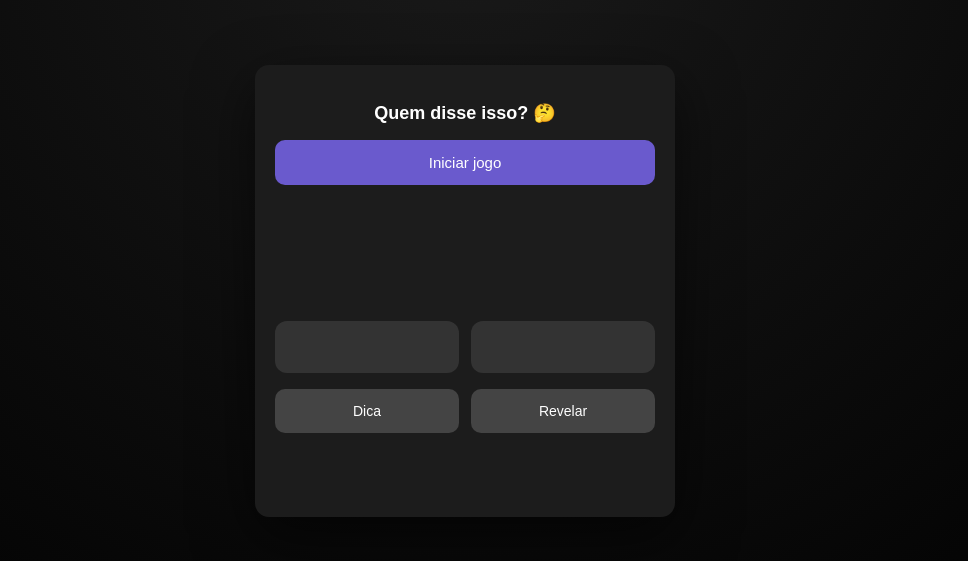
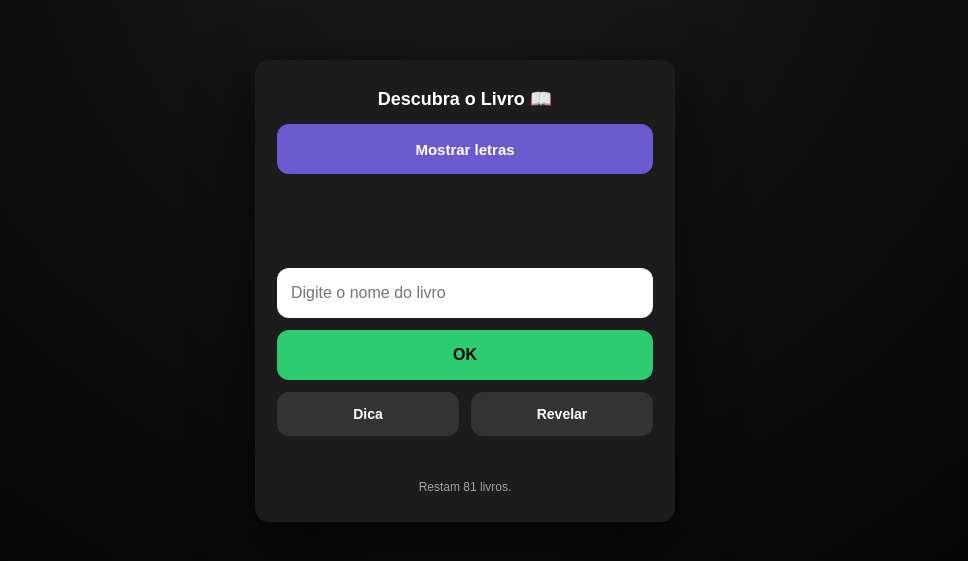
Before and after one commit to jordannnascimento/jogo_escrituras, a plain HTML site: page index.html in a window 1280 px wide. Shown: the part 109-670 px from the top of the page, without its empty margins (175-1143 px from the left). Drawn offline with Linux system fonts and the light colour scheme.

Commit message:
Update index.html

```diff
--- a/index.html
+++ b/index.html
@@ -2,13 +2,11 @@
 <html lang="pt-BR">
 <head>
   <meta charset="UTF-8" />
-  <title>Escritura ou Música?</title>
   <meta name="viewport" content="width=device-width, initial-scale=1.0" />
+  <title>Jogo dos Livros – Bíblia & Livro de Mórmon</title>
 
   <style>
-    * {
-      box-sizing: border-box;
-    }
+    * { box-sizing: border-box; }
 
     body {
       margin: 0;
@@ -23,10 +21,10 @@
     }
 
     .game {
-      background: #1c1c1c;
       width: 100%;
       max-width: 420px;
-      padding: 24px 20px;
+      background: #1c1c1c;
+      padding: 22px 18px;
       border-radius: 14px;
       text-align: center;
       box-shadow: 0 20px 60px rgba(0,0,0,0.6);
@@ -34,88 +32,101 @@
 
     h1 {
       font-size: 18px;
-      margin-bottom: 16px;
+      margin: 0 0 14px 0;
+      font-weight: 700;
     }
 
-    .btn-start {
+    .btn-show {
       width: 100%;
-      padding: 14px;
+      height: 50px;
+      border: none;
+      border-radius: 12px;
+      cursor: pointer;
       background: #6a5acd;
       color: #fff;
-      border: none;
-      border-radius: 10px;
-      cursor: pointer;
       font-size: 15px;
-      margin-bottom: 20px;
+      font-weight: 700;
+      margin-bottom: 18px;
     }
 
-    .phrase {
-      min-height: 96px;
-      font-size: 18px;
-      line-height: 1.5;
-      margin-bottom: 20px;
-      font-style: italic;
-      padding: 0 4px;
+    .letters {
+      font-size: 24px;
+      letter-spacing: 6px;
+      margin: 0 0 10px 0;
+      min-height: 34px;
+      word-break: break-word;
     }
 
-    .choices {
+    .hint {
+      font-size: 13px;
+      opacity: 0.75;
+      min-height: 18px;
+      margin-bottom: 14px;
+    }
+
+    .answer-group {
       display: flex;
       flex-direction: column;
       gap: 12px;
-      margin-bottom: 16px;
+      margin-bottom: 12px;
     }
 
-    .choices button {
+    .answer-group input,
+    .answer-group button {
       width: 100%;
-      height: 56px;
+      height: 50px;
+      border-radius: 12px;
       border: none;
-      border-radius: 12px;
-      background: #333;
-      color: #fff;
-      font-size: 15px;
-      font-weight: bold;
+      font-size: 16px;
+    }
+
+    .answer-group input {
+      padding: 0 14px;
+      outline: none;
+    }
+
+    .answer-group button {
+      background: #2ecc71;
+      color: #000;
+      font-weight: 800;
       cursor: pointer;
     }
 
     .helpers {
-      display: flex;
+      display: grid;
+      grid-template-columns: 1fr 1fr;
       gap: 12px;
       margin-bottom: 12px;
     }
 
     .helpers button {
-      flex: 1;
       height: 44px;
-      border-radius: 10px;
+      border-radius: 12px;
       border: none;
-      background: #444;
+      cursor: pointer;
+      background: #333;
       color: #fff;
-      cursor: pointer;
       font-size: 14px;
-    }
-
-    .hint {
-      font-size: 13px;
-      opacity: 0.7;
-      min-height: 18px;
-      margin-bottom: 8px;
+      font-weight: 700;
     }
 
     .feedback {
       min-height: 22px;
-      font-weight: bold;
+      font-weight: 800;
       font-size: 15px;
+      margin-top: 6px;
     }
 
-    /* 💻 Ajustes para telas maiores */
+    .meta {
+      margin-top: 10px;
+      font-size: 12px;
+      opacity: 0.6;
+      min-height: 14px;
+    }
+
     @media (min-width: 600px) {
-      .choices {
-        flex-direction: row;
-      }
-
-      .choices button {
-        height: 52px;
-      }
+      .game { padding: 28px 22px; }
+      .letters { font-size: 26px; }
     }
   </style>
 </head>
@@ -123,104 +134,153 @@
 <body>
 
   <div class="game">
-    <h1>Quem disse isso? 🤔</h1>
+    <h1>Descubra o Livro 📖</h1>
 
-    <button class="btn-start" onclick="iniciarJogo()">Iniciar jogo</button>
+    <button class="btn-show" onclick="mostrarLetras()">Mostrar letras</button>
 
-    <div class="phrase" id="phrase"></div>
+    <div class="letters" id="letters"></div>
+    <div class="hint" id="hint"></div>
 
-    <div class="choices">
-      <button id="btnA" onclick="responder('A')"></button>
-      <button id="btnB" onclick="responder('B')"></button>
+    <div class="answer-group">
+      <input
+        type="text"
+        id="answer"
+        placeholder="Digite o nome do livro"
+        autocomplete="off"
+        autocapitalize="words"
+        enterkeyhint="done"
+      />
+      <button onclick="verificarResposta()">OK</button>
     </div>
 
     <div class="helpers">
       <button onclick="mostrarDica()">Dica</button>
-      <button onclick="revelar()">Revelar</button>
+      <button onclick="revelarLivro()">Revelar</button>
     </div>
 
-    <div class="hint" id="hint"></div>
     <div class="feedback" id="feedback"></div>
+    <div class="meta" id="meta"></div>
   </div>
 
   <script>
-    const frases = [
-      {
-        texto: "A voz do que clama no deserto: preparai o caminho do Senhor.",
-        correta: "A",
-        A: "João Batista",
-        B: "U2",
-        dica: "Mensagem de preparação espiritual"
-      },
-      {
-        texto: "Tudo o que tenho, tudo o que sou, coloco aos teus pés.",
-        correta: "B",
-        A: "Apóstolo Paulo",
-        B: "Hillsong Worship",
-        dica: "Entrega e adoração"
-      },
-      {
-        texto: "O Senhor é minha luz e minha salvação; a quem temerei?",
-        correta: "A",
-        A: "Davi",
-        B: "Coldplay",
-        dica: "Confiança e proteção"
-      },
-      {
-        texto: "Mesmo quando eu não sinto, Ele está trabalhando.",
-        correta: "B",
-        A: "Isaías",
-        B: "Elevation Worship",
-        dica: "Mensagem moderna de fé"
-      },
-      {
-        texto: "Onde está o teu tesouro, aí estará também o teu coração.",
-        correta: "A",
-        A: "Jesus Cristo",
-        B: "Bob Dylan",
-        dica: "Prioridades"
-      },
-      {
-        texto: "No silêncio, eu encontro a verdade que me sustenta.",
-        correta: "B",
-        A: "Salomão",
-        B: "Leonardo Gonçalves",
-        dica: "Reflexão contemporânea"
-      }
+    const livros = [
+      // Bíblia (PT-BR)
+      "Gênesis","Êxodo","Levítico","Números","Deuteronômio",
+      "Josué","Juízes","Rute","1 Samuel","2 Samuel",
+      "1 Reis","2 Reis","1 Crônicas","2 Crônicas",
+      "Esdras","Neemias","Ester","Jó","Salmos","Provérbios",
+      "Eclesiastes","Cantares","Isaías","Jeremias","Lamentações",
+      "Ezequiel","Daniel","Oseias","Joel","Amós","Obadias",
+      "Jonas","Miquéias","Naum","Habacuque","Sofonias",
+      "Ageu","Zacarias","Malaquias",
+      "Mateus","Marcos","Lucas","João","Atos",
+      "Romanos","1 Coríntios","2 Coríntios","Gálatas",
+      "Efésios","Filipenses","Colossenses",
+      "1 Tessalonicenses","2 Tessalonicenses",
+      "1 Timóteo","2 Timóteo","Tito","Filemom",
+      "Hebreus","Tiago","1 Pedro","2 Pedro",
+      "1 João","2 João","3 João","Judas","Apocalipse",
+
+      // Livro de Mórmon
+      "1 Néfi","2 Néfi","Jacó","Enos","Jarom",
+      "Ômni","Palavras de Mórmon","Mosias","Alma",
+      "Helamã","3 Néfi","4 Néfi","Mórmon","Éter","Morôni"
     ];
 
-    let atual = null;
+    let livrosDisponiveis = [...livros];
+    let livroAtual = "";
+    let revelado = false;
 
-    function iniciarJogo() {
-      atual = frases[Math.floor(Math.random() * frases.length)];
-      document.getElementById("phrase").textContent = `"${atual.texto}"`;
-      document.getElementById("btnA").textContent = atual.A;
-      document.getElementById("btnB").textContent = atual.B;
-      document.getElementById("hint").textContent = "";
-      document.getElementById("feedback").textContent = "";
+    const elLetters = document.getElementById("letters");
+    const elAnswer = document.getElementById("answer");
+    const elFeedback = document.getElementById("feedback");
+    const elHint = document.getElementById("hint");
+    const elMeta = document.getElementById("meta");
+
+    // Enter no teclado = OK
+    elAnswer.addEventListener("keydown", (e) => {
+      if (e.key === "Enter") verificarResposta();
+    });
+
+    function normalizar(texto) {
+      // remove acentos e deixa minúsculo
+      return texto
+        .toLowerCase()
+        .normalize("NFD")
+        .replace(/[\u0300-\u036f]/g, "")
+        .replace(/\s+/g, " ")
+        .trim();
     }
 
-    function responder(opcao) {
-      if (!atual) return;
+    function embaralhar(texto) {
+      // embaralha letras ignorando espaços
+      const base = texto.replace(/\s/g, "");
+      return base
+        .split("")
+        .sort(() => Math.random() - 0.5)
+        .join("")
+        .toUpperCase();
+    }
 
-      if (opcao === atual.correta) {
-        document.getElementById("feedback").textContent = "✅ Acertou!";
+    function atualizarMeta() {
+      elMeta.textContent = `Restam ${livrosDisponiveis.length} livros.`;
+    }
+
+    function mostrarLetras() {
+      if (livrosDisponiveis.length === 0) {
+        elLetters.textContent = "Fim do jogo 🎉";
+        elFeedback.textContent = "";
+        elHint.textContent = "";
+        elMeta.textContent = "Você zerou todos! 👏";
+        livroAtual = "";
+        return;
+      }
+
+      const index = Math.floor(Math.random() * livrosDisponiveis.length);
+      livroAtual = livrosDisponiveis.splice(index, 1)[0];
+      revelado = false;
+
+      elLetters.textContent = embaralhar(livroAtual);
+      elAnswer.value = "";
+      elFeedback.textContent = "";
+      elHint.textContent = "";
+      atualizarMeta();
+
+      // foca no input (mobile pode abrir teclado)
+      setTimeout(() => elAnswer.focus(), 50);
+    }
+
+    function verificarResposta() {
+      if (!livroAtual) return;
+
+      const resposta = normalizar(elAnswer.value);
+      const correta = normalizar(livroAtual);
+
+      if (resposta === correta) {
+        elFeedback.textContent = "✅ Acertou!";
       } else {
-        document.getElementById("feedback").textContent =
-          "❌ Não é isso. Tente novamente.";
+        // Se já revelou, não fica chato: ainda assim deixa tentar
+        elFeedback.textContent = "❌ Errado. Tente novamente.";
       }
     }
 
     function mostrarDica() {
-      if (!atual) return;
-      document.getElementById("hint").textContent = "Dica: " + atual.dica;
+      if (!livroAtual) return;
+
+      // dica: primeira letra + quantidade de letras (sem espaços)
+      const semEspacos = livroAtual.replace(/\s/g, "");
+      const primeira = semEspacos.charAt(0);
+      elHint.textContent = `Dica: começa com "${primeira}" e tem ${semEspacos.length} letras.`;
     }
 
-    function revelar() {
-      if (!atual) return;
-      document.getElementById("feedback").textContent =
-        "✔️ Quem disse foi: " + (atual.correta === "A" ? atual.A : atual.B);
+    function revelarLivro() {
+      if (!livroAtual) return;
+      revelado = true;
+      elFeedback.textContent = `📖 Era: ${livroAtual}`;
     }
+
+    // estado inicial
+    atualizarMeta();
   </script>
 
 </body>
```
